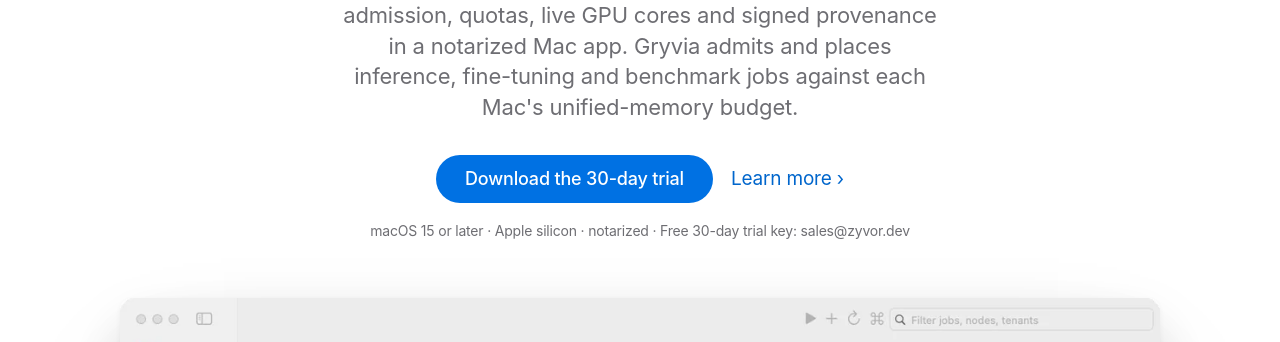
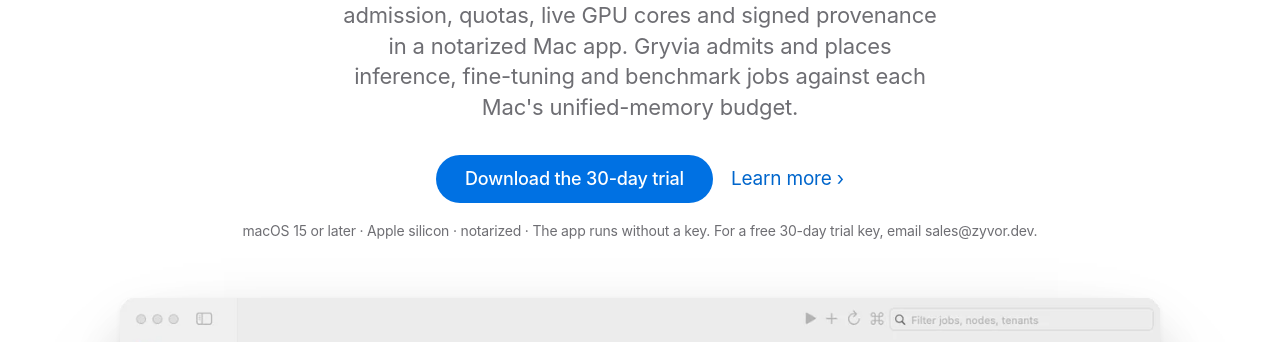
Before and after one commit to zyvorai/gryvia-apple, a plain HTML site: page site/index.html in a window 1280 px wide. Shown: the part 562-904 px from the top of the page. Drawn offline with Linux system fonts and the light colour scheme.

Commit message:
docs: reword trial-key line, Gatekeeper and requirements wording
The app runs without a key; the sales address is where to ask for a free
30-day trial key. Notarized apps show macOS's standard first-open
confirmation. Requirements match the shipped binary (architecture, minimum
macOS, Vytrix needs Python 3.10+).

Co-Authored-By: Claude Sonnet 5.5 <noreply@anthropic.com>

```diff
--- a/site/index.html
+++ b/site/index.html
@@ -46,7 +46,7 @@
   <p class="tagline">Your Macs, scheduled.</p>
   <p class="promise"><strong>A control plane for Apple silicon fleets.</strong> Memory-aware admission, quotas, live GPU cores and signed provenance in a notarized Mac app. Gryvia admits and places inference, fine-tuning and benchmark jobs against each Mac&#x27;s unified-memory budget.</p>
   <p class="cta"><a class="btn primary" href="https://github.com/zyvorai/gryvia-apple/releases/tag/v0.5.2">Download the 30-day trial</a><a class="textlink" href="#features">Learn more</a></p>
-  <p class="fine">macOS 15 or later · Apple silicon · notarized · Free 30-day trial key: sales@zyvor.dev</p>
+  <p class="fine">macOS 15 or later · Apple silicon · notarized · The app runs without a key. For a free 30-day trial key, email sales@zyvor.dev.</p>
   <figure class="shot hero-shot"><picture><source media="(prefers-color-scheme: dark)" srcset="assets/img/hero-live-dark-1200.webp 1200w" sizes="(min-width:1080px) 1040px, 100vw"><img src="assets/img/hero-live-light-1200.webp" srcset="assets/img/hero-live-light-1200.webp 1200w" sizes="(min-width:1080px) 1040px, 100vw" width="1280" height="820" alt="Gryvia Live pane in the Mac app: 100 GPU cores across 2 online Macs, 52% GPU busy, the scheduling queue and per-Mac GPU core grids." fetchpriority="high" decoding="async"></picture><figcaption>The Live pane in the Mac app. Demo data on a simulated fleet, not a real one.</figcaption></figure>
 </section>
 
@@ -76,7 +76,7 @@
 
 <section class="specs" id="specs" aria-labelledby="specs-h">
   <h2 id="specs-h">Specs and requirements.</h2>
-  <dl class="specs-grid"><div class="spec"><dt>Requires</dt><dd>macOS 15 or later</dd></div><div class="spec"><dt>Chip</dt><dd>Apple silicon</dd></div><div class="spec"><dt>Build</dt><dd>Signed and notarized<small>Developer ID signed and notarized.</small></dd></div><div class="spec"><dt>Version</dt><dd>0.5.2<small>Free 30-day trial key: sales@zyvor.dev</small></dd></div><div class="spec"><dt>Runtimes</dt><dd>llama.cpp, MLX, Core ML<small>Wrappers ship in the app; runtimes are enabled per Mac.</small></dd></div><div class="spec"><dt>Data</dt><dd>Agents poll outbound<small>Nothing is sent to Zyvor.</small></dd></div></dl>
+  <dl class="specs-grid"><div class="spec"><dt>Requires</dt><dd>macOS 15 or later</dd></div><div class="spec"><dt>Chip</dt><dd>Apple silicon</dd></div><div class="spec"><dt>Build</dt><dd>Signed and notarized<small>Developer ID signed and notarized.</small></dd></div><div class="spec"><dt>Version</dt><dd>0.5.2<small>The app runs without a key. For a free 30-day trial key, email sales@zyvor.dev.</small></dd></div><div class="spec"><dt>Runtimes</dt><dd>llama.cpp, MLX, Core ML<small>Wrappers ship in the app; runtimes are enabled per Mac.</small></dd></div><div class="spec"><dt>Data</dt><dd>Agents poll outbound<small>Nothing is sent to Zyvor.</small></dd></div></dl>
   <div class="limit" role="note"><h3>Honest limits</h3><p>One GPU per Mac; GPU utilisation is device-wide, not per job; reservations are admission bookkeeping, not isolation; energy is an estimate; training is single-Mac LoRA. Replicas across two physical Macs are not yet measured. There is no sandbox around runtimes. See <a href="https://github.com/zyvorai/gryvia-apple/blob/main/SECURITY.md">SECURITY.md</a>.</p></div>
 </section>
 
@@ -94,7 +94,7 @@
 <section class="pricing" id="pricing" aria-labelledby="pricing-h">
   <div class="inner wide">
   <h2 id="pricing-h" style="text-align:left">Try it free for 30 days. Pay to run it for real work.</h2>
-  <p class="lead">Free 30-day trial key: sales@zyvor.dev. Running it for real work, at home or in a business, needs a plan, and the lowest plan is for one person. Every plan includes the same Developer ID signed and notarized build and a GST invoice.</p>
+  <p class="lead">The app runs without a key. For a free 30-day trial key, email sales@zyvor.dev. Running it for real work, at home or in a business, needs a plan, and the lowest plan is for one person. Every plan includes the same Developer ID signed and notarized build and a GST invoice.</p>
 <div class="plans"><div class="plan"><h3>Personal</h3><p class="price">₹4,299</p><p class="per">one-time incl. GST</p><p class="for">One person, no business use.</p><p class="cta"><a class="btn primary" href="https://rzp.io/rzp/7A92MBZr" rel="noopener">Buy Personal</a></p></div><div class="plan"><h3>Solo / small team</h3><p class="price">₹4,999</p><p class="per">per year incl. GST</p><p class="for">Business use, up to 5 Macs. One legal entity.</p><p class="cta"><a class="btn primary" href="https://rzp.io/rzp/XcUsxE2" rel="noopener">Buy Solo</a></p></div><div class="plan"><h3>Team</h3><p class="price">₹19,999</p><p class="per">per year incl. GST</p><p class="for">Business use, up to 25 Macs. One legal entity.</p><p class="cta"><a class="btn primary" href="https://rzp.io/rzp/argeq3h" rel="noopener">Buy Team</a></p></div></div>
 <p class="fine">More than 25 Macs or several entities: custom terms and support, write to <a href="mailto:sales@zyvor.dev">sales@zyvor.dev</a>. No redistribution or resale. Business plans are invoiced for now: write to sales@zyvor.dev and you get a GST invoice and a download link. This is a plain-language summary; the <a href="https://github.com/zyvorai/gryvia-apple/blob/main/LICENSE">LICENSE</a> file is what counts, and it applies to versions after v0.4.0 (v0.4.0 and earlier keep their original personal-use grant). <a href="https://github.com/zyvorai/gryvia-apple/blob/main/docs/COMMERCIAL-LICENSE.md">Licence terms</a> (draft). More at <a href="https://zyvor.dev/buy">zyvor.dev/buy</a>.</p>
   </div>
```
Also changed, not shown: site/start/index.html (+1 -1 lines), 4 other files.
